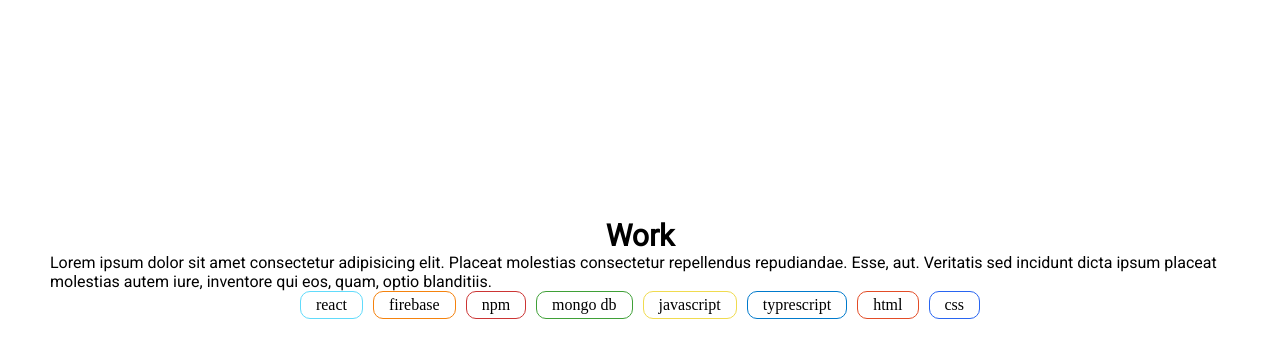
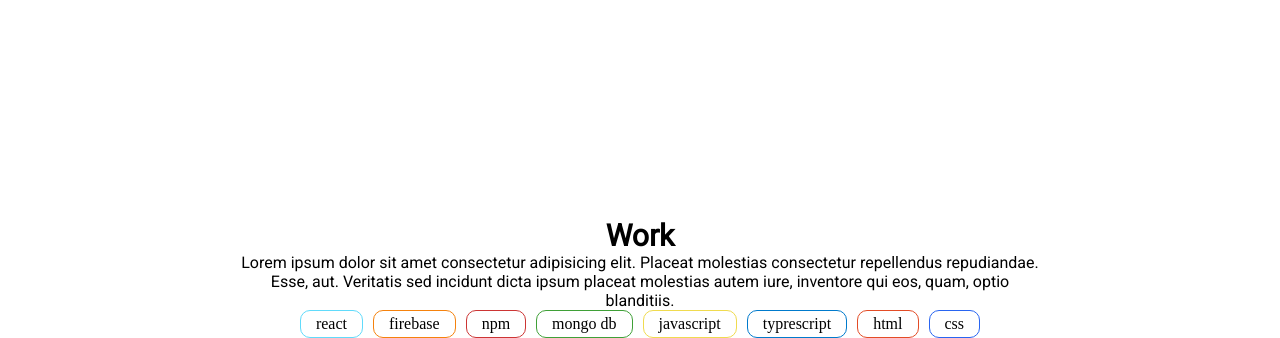
Before and after one commit to martin-apiwat/myportfolio, a plain HTML site: page index.html in a window 1280 px wide. Shown: the part 491-829 px from the top of the page. Drawn offline with Linux system fonts and the light colour scheme.

Commit message:
text align on work-subtitle

```diff
--- a/style.css
+++ b/style.css
@@ -68,9 +68,9 @@ button:hover {
 .work-subtitle {
   /* border: 1px solid yellow; */
   font-family: "Roboto", sans-serif;
-  display: flex;
-  padding-left: 50px;
-  padding-right: 50px;
+  max-width: 800px;
+  margin: 0 auto;
+  text-align: center;
 }
 .chips-line {
   /* border: 1px solid blue; */
```
